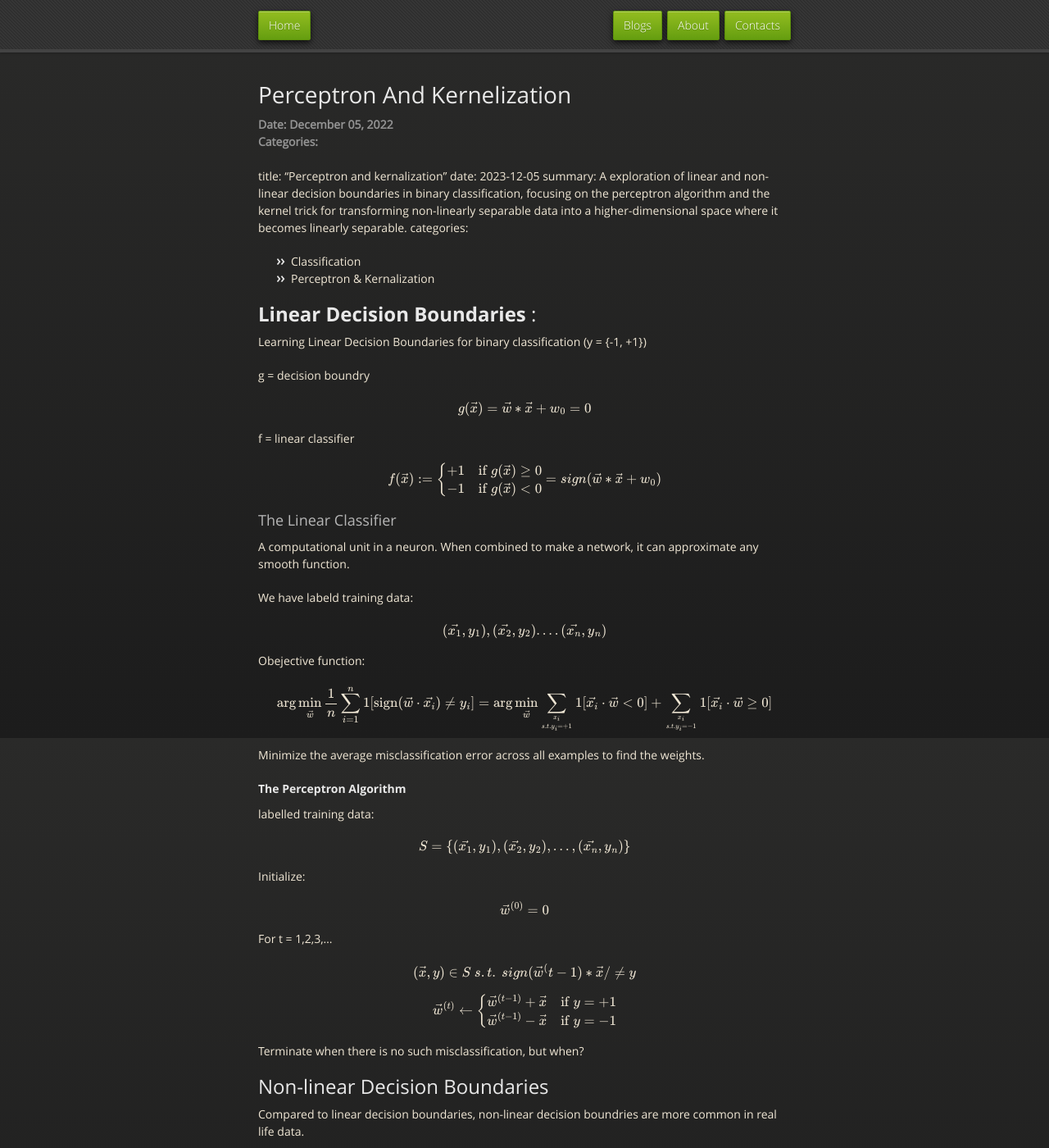
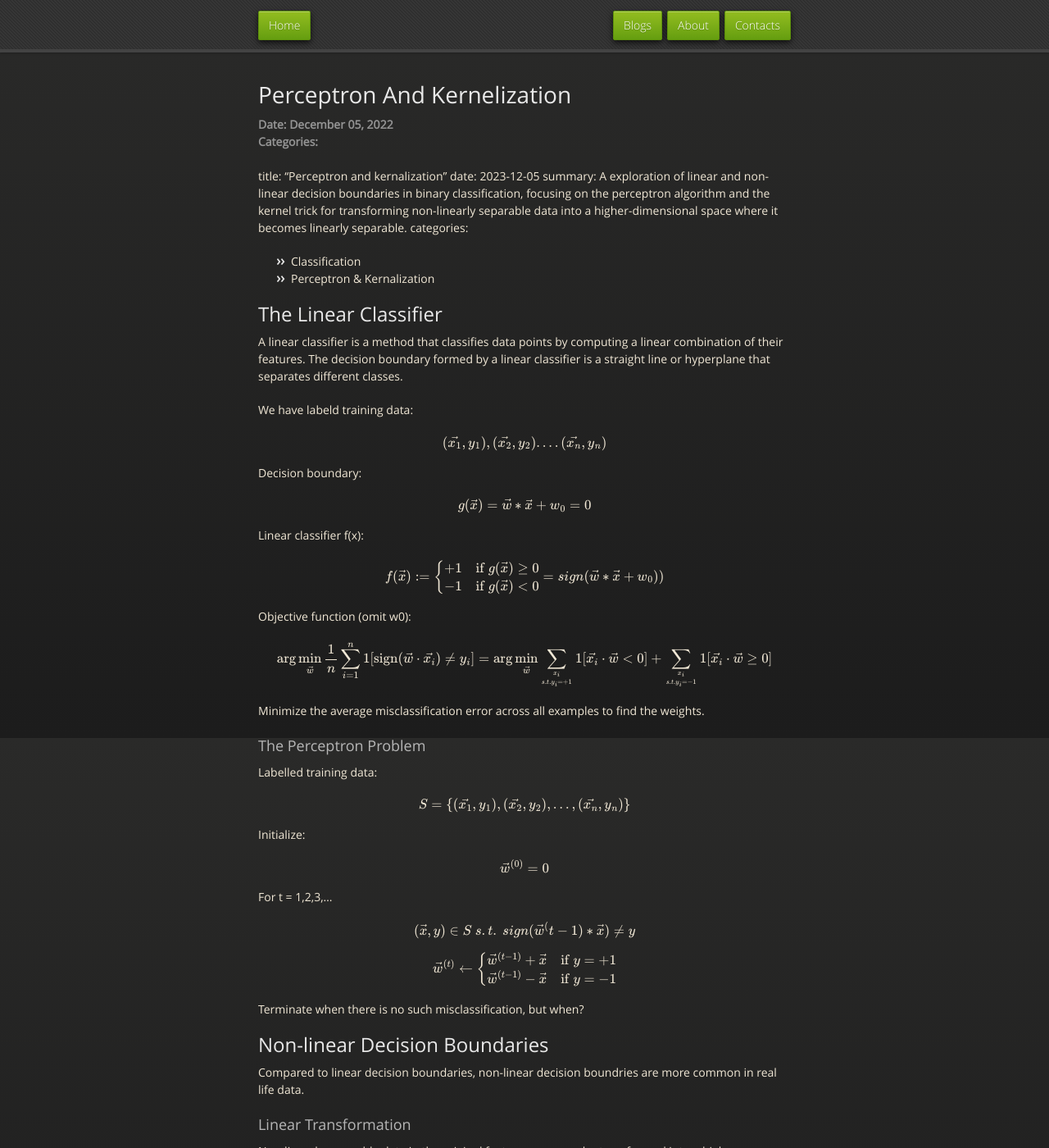
Before and after one commit to rosaaldama278/tingaldama, a Jekyll site: the page built from _posts/2022-12-05-Perceptron-and-Kernelization.md, in a window 1280 px wide and 1400 px high. Shown: the whole window at 82% size. Built offline with Jekyll 4.4.1, drawn with Linux system fonts in a browser that asks for light colours; some of the changed text lies outside the part shown.

Commit message:
Editing post

```diff
--- a/_posts/2022-12-05-Perceptron-and-Kernelization.md
+++ b/_posts/2022-12-05-Perceptron-and-Kernelization.md
@@ -6,27 +6,9 @@ categories:
 - Classification
 - Perceptron & Kernalization
 
-## **Linear Decision Boundaries** :
+## The Linear Classifier
 
-Learning Linear Decision Boundaries for binary classification (y = {-1, +1})
-
-g = decision boundry
-
-$$
-g(\vec{x})=\vec{w} * \vec{x} + w_0 = 0
-$$
-
-f = linear classifier
-
-$$
-f(\vec{x}) := \begin{cases}
-+1 & \text{if } g(\vec{x}) \geq 0 \\
--1 & \text{if } g(\vec{x}) < 0 \end{cases} = sign(\vec{w} * \vec{x} + w_0)
-$$
-
-### The Linear Classifier
-
-A computational unit in a neuron. When combined to make a network, it can approximate any smooth function.
+A linear classifier is a method that classifies data points by computing a linear combination of their features. The decision boundary formed by a linear classifier is a straight line or hyperplane that separates different classes.
 
 We have labeld training data:
 
@@ -34,7 +16,21 @@ $$
 (\vec{x_1}, y_1), (\vec{x_2}, y_2)....(\vec{x_n}, y_n)
 $$
 
-Obejective function:
+Decision boundary:
+
+$$
+g(\vec{x})=\vec{w} * \vec{x} + w_0 = 0
+$$
+
+Linear classifier f(x):
+
+$$
+f(\vec{x}) := \begin{cases}
++1 & \text{if } g(\vec{x}) \geq 0 \\
+-1 & \text{if } g(\vec{x}) < 0 \end{cases} = sign(\vec{w} * \vec{x} + w_0))
+$$
+
+Objective function (omit w0):
 
 $$
 \arg \min_{\vec{w}} \frac{1}{n} \sum_{i=1}^{n} 1[\text{sign}(\vec{w} \cdot \vec{x_i}) \neq y_i]
@@ -44,9 +40,9 @@ $$
 
 Minimize the average misclassification error across all examples to find the weights.
 
-#### **The Perceptron Algorithm**
+### The Perceptron Problem
 
-labelled training data:
+Labelled training data:
 
 $$
 S = \{ (\vec{x_1}, y_1), (\vec{x_2}, y_2), \ldots, (\vec{x_n}, y_n) \}
@@ -61,7 +57,7 @@ $$
 For t = 1,2,3,...
 
 $$
-(\vec{x}, y) \in S \space s.t. \space sign(\vec{w}^(t-1) * \vec{x} / \neq y
+(\vec{x}, y) \in S \space s.t. \space sign(\vec{w}^(t-1) * \vec{x}) \neq y
 $$
 
 $$
@@ -111,11 +107,13 @@ Note: Kernel methods can be thought of as [instance-based learners](https://en.w
 
 The kernel trick allows algorithms to operate in the high-dimensional space implicitly, making it computationally feasible to find a linear decision boundary. Explicitly working in generic Kernel space takes time O\(n). But the dot product between two data points in kernel space can be computed really quick, which is the point of the kernel trick.
 
-Let $\phi(x)$ represent the feature vector after mapping x Thus, the model corresponding to the hyperplane in the feature space can be expressed as:
+Let $\phi(x)$ represent the feature vector after mapping x to the feature space, the model corresponding to the hyperplane in the feature space can be expressed as:
 
 $$
 f(x) = w^T\phi(x) + b
 $$
+
+SVM designed to find the optimal decision boundary **f**(**x**) by maximizing the margin between the two classes.
 
 $$
 \min_{\mathbf{w}, b} \frac{1}{2} \|\mathbf{w}\|^2 \\
@@ -153,7 +151,6 @@ $$
 This is called **Kernel trick**
 
 Therefore we use $\kappa(\mathbf{x_i}, \mathbf{x_j})$ to replace $\phi(\mathbf{x_i})^T \phi(\mathbf{x_j})$ above optimization:
-
 
 $$
 \max_{\alpha} \sum_{i=1}^m \alpha_i - \frac{1}{2} \sum_{i=1}^m \sum_{j=1}^m \alpha_i \alpha_j y_i y_j \kappa(\mathbf{x_i}, \mathbf{x_j}) \quad
@@ -179,14 +176,15 @@ e.g.
 
   - **Explicit Transform** \(O(d^2)\)
 
-    $$
-    \vec{x} \mapsto (x_1^2, \ldots, x_d^2, \sqrt{2} x_1 x_2, \ldots, \sqrt{2} x_{d-1} x_d, \sqrt{2} x_1, \ldots, \sqrt{2} x_d, 1)
-    $$
-  - **Dot Products** \(O(d))
+$$
+\vec{x} \mapsto (x_1^2, \ldots, x_d^2, \sqrt{2} x_1 x_2, \ldots, \sqrt{2} x_{d-1} x_d, \sqrt{2} x_1, \ldots, \sqrt{2} x_d, 1)
+$$
 
-    $$
-    (1 + \vec{x_i} \cdot \vec{x_j})^2
-    $$
+- **Dot Products** \(O(d))
+
+  $$
+  (1 + \vec{x_i} \cdot \vec{x_j})^2
+  $$
 - **RBF (Radial Basis Function) Kernel  / Gaussian kernel Transform for Data in R^d**
 
   - **Explicit Transform**: Infinite Dimension!
@@ -230,7 +228,6 @@ $$
 f(\phi(\vec{x})) := \text{sign}\left(\sum_{k=1}^n \alpha_k y_k (\phi(\vec{x}_k) \cdot \phi(\vec{x})) \right)
 $$
 
-
 $$
 \sum_{k=1}^n \alpha_k y_k (\phi(\vec{x}_k) \cdot \phi(\vec{x}))
 $$
```
Also changed, not shown: other parts of _posts/2022-12-05-Perceptron-and-Kernelization.md (+1 -1 lines).
